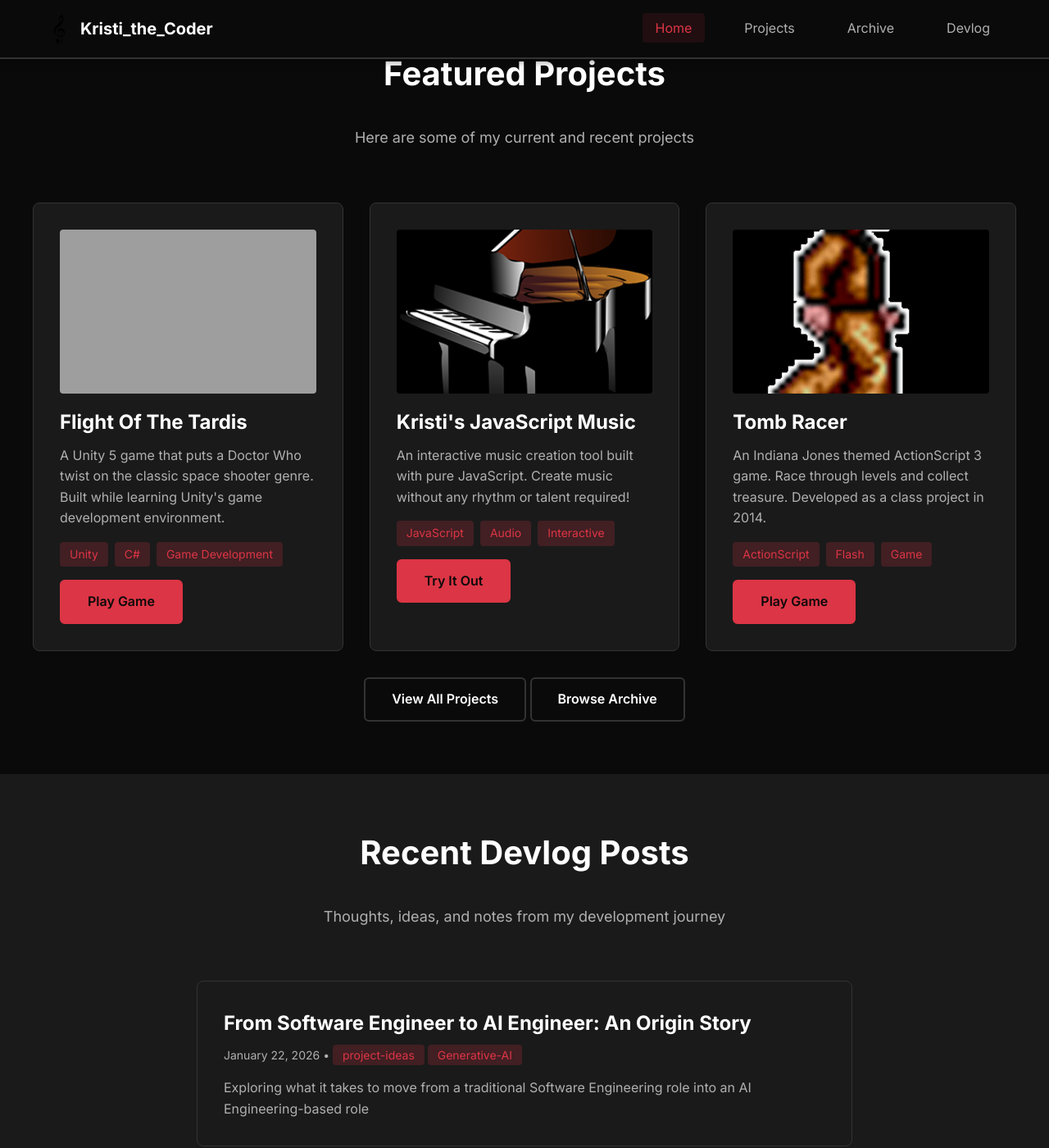
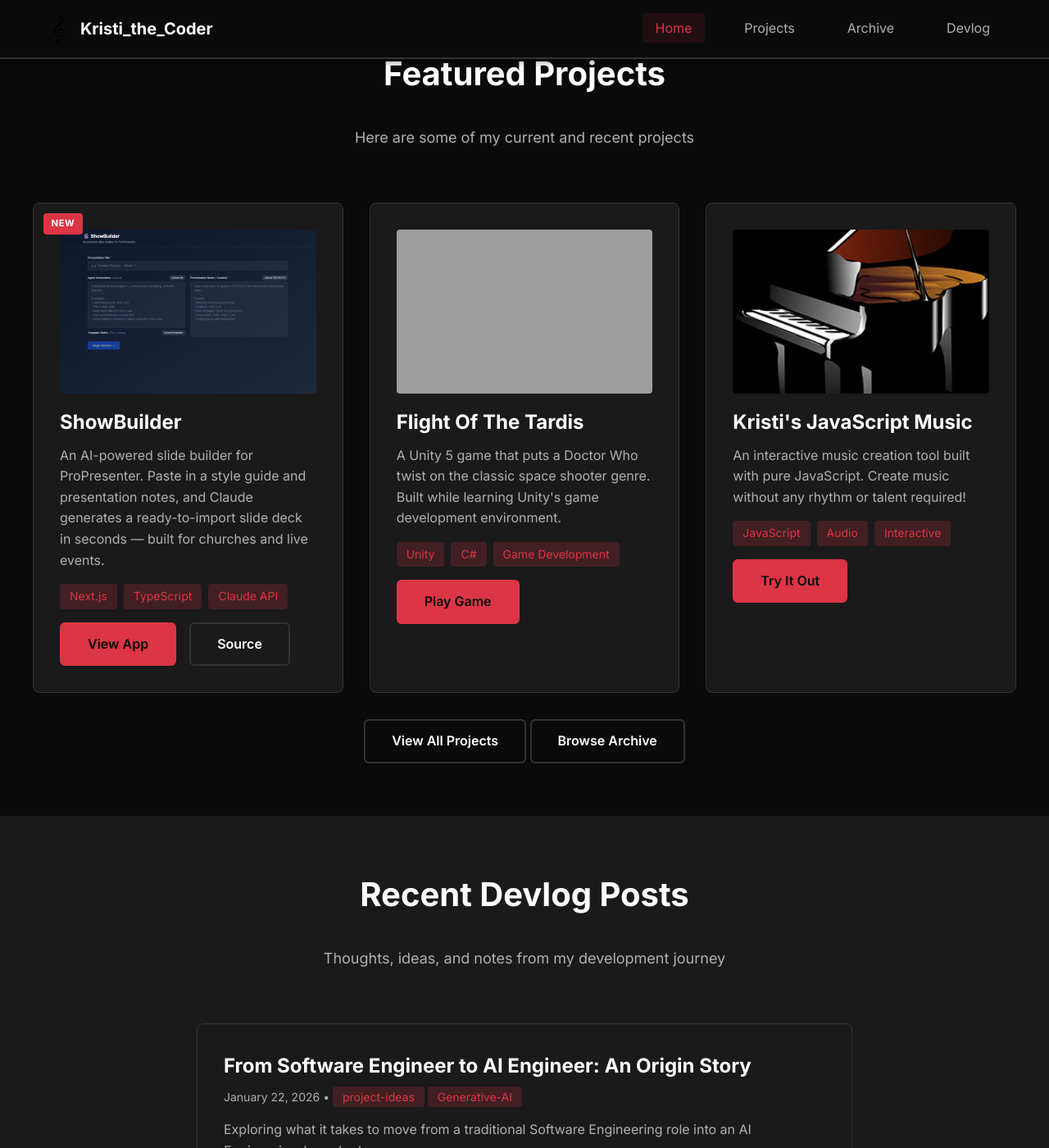
Before and after one commit to theKristi/theKristi.github.io, a Jekyll site: the page built from index.html, in a window 1280 px wide and 1400 px high, scrolled down 558 px. Shown: the whole window at 82% size. Built offline with Jekyll 4.4.1, drawn with Linux system fonts in a browser that asks for light colours; grey boxes are pictures that could not be loaded.

Commit message:
Feature ShowBuilder on homepage, drop dead Tomb Racer link
Tomb Racer was Flash-based and no longer playable; it stays
available via the Archive page. Adds a small "New" badge style
for featured projects.

Co-Authored-By: Claude Sonnet 5 <noreply@anthropic.com>

```diff
--- a/assets/css/main.css
+++ b/assets/css/main.css
@@ -295,6 +295,7 @@ img {
 }
 
 .project-card {
+  position: relative;
   background-color: var(--color-surface);
   border: 1px solid var(--color-border);
   border-radius: 8px;
@@ -306,6 +307,21 @@ img {
   transform: translateY(-4px);
   box-shadow: 0 8px 24px rgba(220, 53, 69, 0.2);
   border-color: var(--color-accent);
+}
+
+.badge-new {
+  position: absolute;
+  top: 0.75rem;
+  left: 0.75rem;
+  z-index: 2;
+  background-color: var(--color-accent);
+  color: #fff;
+  font-size: 0.7rem;
+  font-weight: 700;
+  text-transform: uppercase;
+  letter-spacing: 0.05em;
+  padding: 0.25rem 0.6rem;
+  border-radius: 4px;
 }
 
 .project-image {
--- a/index.html
+++ b/index.html
@@ -24,6 +24,25 @@ title: Home
     <p class="section-subtitle">Here are some of my current and recent projects</p>
 
     <div class="projects-grid">
+      <div class="project-card">
+        <span class="badge-new">New</span>
+        <img src="{{ '/assets/backgroundPhotos/ShowBuilderScreenshot1.png' | relative_url }}" alt="ShowBuilder app screenshot" class="project-image">
+        <h3 class="project-title">ShowBuilder</h3>
+        <p class="project-description">
+          An AI-powered slide builder for ProPresenter. Paste in a style guide and presentation notes,
+          and Claude generates a ready-to-import slide deck in seconds — built for churches and live events.
+        </p>
+        <div class="project-tags">
+          <span class="tag">Next.js</span>
+          <span class="tag">TypeScript</span>
+          <span class="tag">Claude API</span>
+        </div>
+        <div class="project-links">
+          <a href="https://show-builder-rho.vercel.app" class="btn btn-primary" target="_blank" rel="noopener noreferrer">View App</a>
+          <a href="https://github.com/theKristi/ShowBuilder" class="btn btn-secondary" target="_blank" rel="noopener noreferrer">Source</a>
+        </div>
+      </div>
+
       <div class="project-card">
         <img src="{{ '/assets/backgroundPhotos/TardisFlightScreenShot1.png' | relative_url }}" alt="Flight of the Tardis" class="project-image">
         <h3 class="project-title">Flight Of The Tardis</h3>
@@ -55,23 +74,6 @@ title: Home
         </div>
         <div class="project-links">
           <a href="/music" class="btn btn-primary">Try It Out</a>
-        </div>
-      </div>
-
-      <div class="project-card">
-        <img src="{{ '/assets/indywalk.gif' | relative_url }}" alt="Tomb Racer" class="project-image">
-        <h3 class="project-title">Tomb Racer</h3>
-        <p class="project-description">
-          An Indiana Jones themed ActionScript 3 game. Race through levels and collect treasure.
-          Developed as a class project in 2014.
-        </p>
-        <div class="project-tags">
-          <span class="tag">ActionScript</span>
-          <span class="tag">Flash</span>
-          <span class="tag">Game</span>
-        </div>
-        <div class="project-links">
-          <a href="/TombRacer" class="btn btn-primary">Play Game</a>
         </div>
       </div>
     </div>
```
